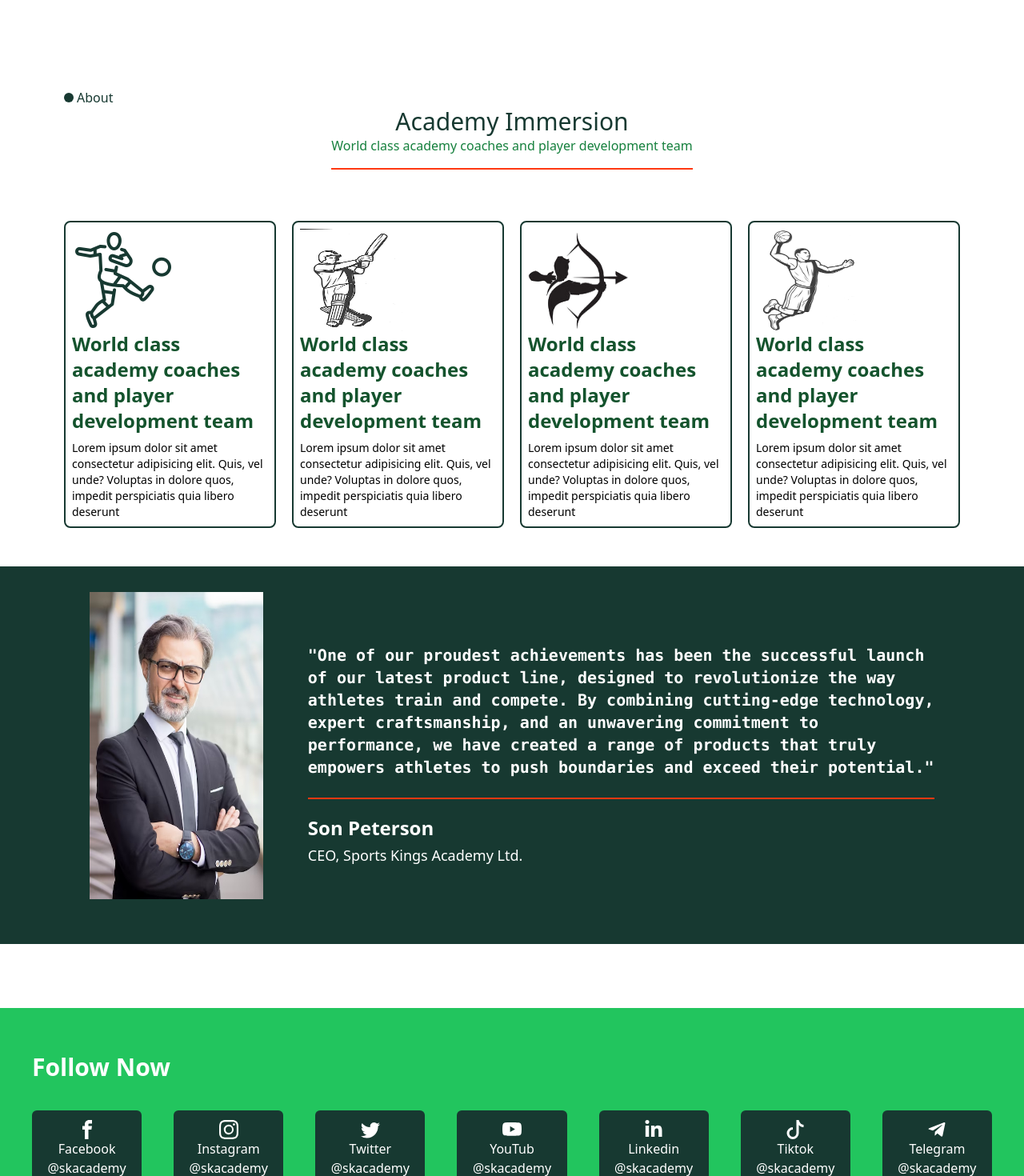
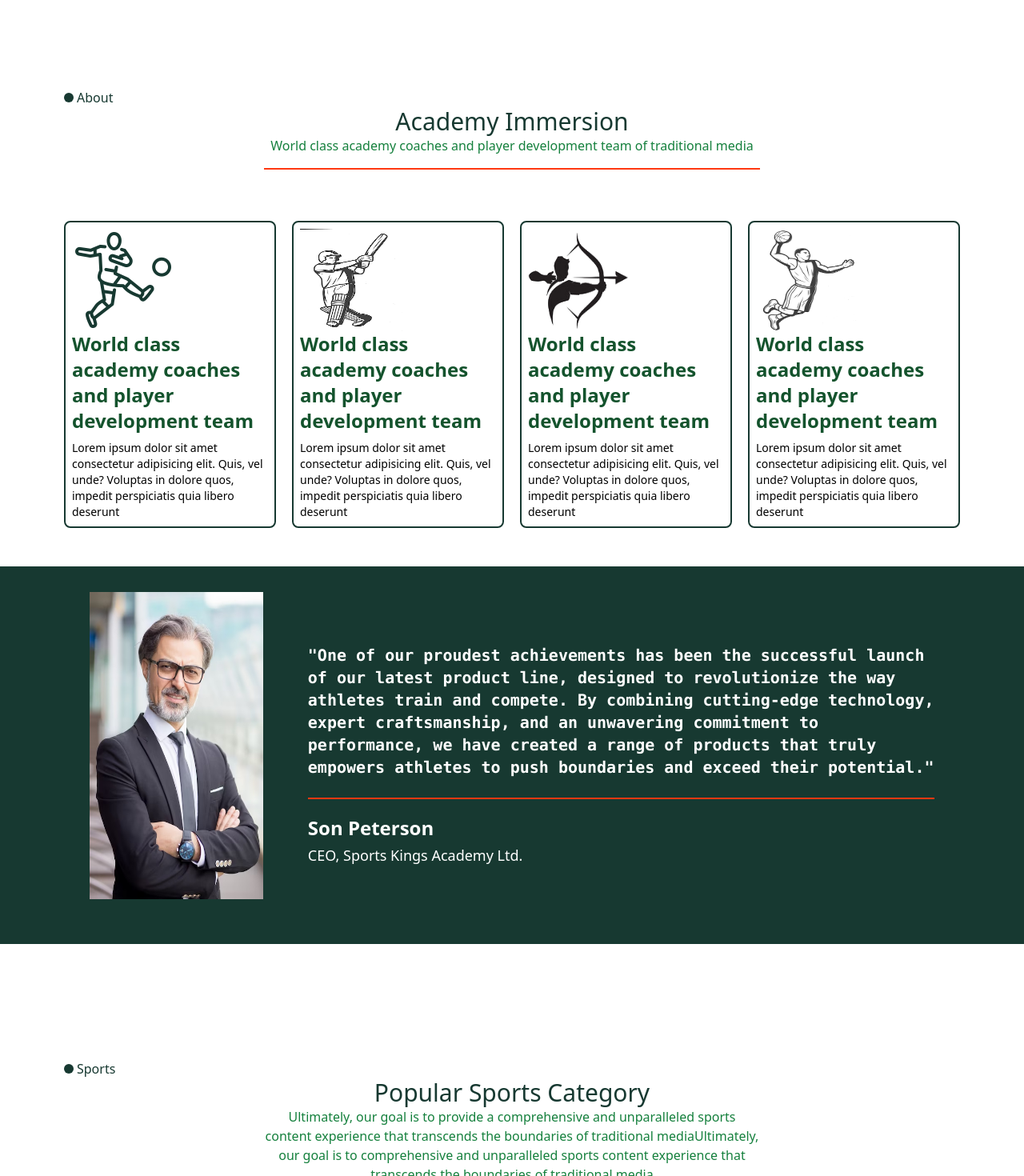
Before and after one commit to saifularafat/sports_academy_client, a React (Vite) app: page / in a window 1280 px wide. Shown: the part 600-2070 px from the top of the page at 80% size. Built offline with nearby package versions, Linux system fonts and the light colour scheme; no server answers.

Commit message:
Popular sports section added

```diff
--- a/src/component/sectionTitle.jsx
+++ b/src/component/sectionTitle.jsx
@@ -4,14 +4,21 @@ const SectionTitle = ({ name, title, subTitle }) => {
     return (
         <Container>
             <div className="py-16">
-                <div className="flex items-center text-start">
+                <div
+                    data-aos="fade-down"
+                    data-aos-easing="linear"
+                    data-aos-duration="1000"
+                    className="flex items-center text-start">
                     <span className="p-[6px] rounded-full bg-main_color"></span>
                     <p className="text-base font-medium text-main_color pl-1">{name}</p>
                 </div>
-                <div className="flex flex-col items-center">
+                <div
+                    data-aos="flip-up"
+                    data-aos-duration="1500"
+                    className="flex flex-col items-center">
                     <div className="text-center border-b-2 border-color-btn pb-4">
                         <h3 className="text-3xl font-medium text-main_color">{title}</h3>
-                        <p className="text-base font-normal text-green-700">{subTitle}</p>
+                        <p className="text-base font-normal text-green-700 md:w-[620px] md:mx-auto">{subTitle}</p>
                     </div>
                 </div>
             </div>
--- a/src/pages/Home/About/About.jsx
+++ b/src/pages/Home/About/About.jsx
@@ -5,11 +5,11 @@ import Sports from "./Sports";
 
 const About = () => {
     return (
-        <div className="mb-20 mt-10">
+        <div className="md:mb-20 mb-4 mt-10">
             <SectionTitle
                 name='About'
                 title='Academy Immersion'
-                subTitle='World class academy coaches and player development team'
+                subTitle='World class academy coaches and player development team of traditional media'
             />
             <Sports />
             <CEO />
--- a/src/pages/Home/About/CEO.jsx
+++ b/src/pages/Home/About/CEO.jsx
@@ -4,7 +4,11 @@ const CEO = () => {
     return (
         <div className="bg-main_color p-8 mt-12">
             <Container>
-                <div className="md:flex flex-row items-center justify-between gap-14">
+                <div
+                data-aos="flip-left"
+                    data-aos-easing="ease-out-cubic"
+                    data-aos-duration="2000"
+                    className="md:flex flex-row items-center justify-between gap-14">
                     <div className='mb-6'>
                         <img src={ceo} alt="ceo" className='md:h-96 md:w-[1240px]' />
                     </div>
--- a/src/pages/Home/About/Sports.jsx
+++ b/src/pages/Home/About/Sports.jsx
@@ -24,8 +24,8 @@ const Sports = () => {
                     <p className="text-sm text-black">Lorem ipsum dolor sit amet consectetur adipisicing elit. Quis, vel unde? Voluptas in dolore quos, impedit perspiciatis quia libero deserunt</p>
                 </div>
                 <div
-                    data-aos="zoom-out"
-                    className="sports_div">
+                   data-aos="zoom-in-down"
+                   className="sports_div">
                     <img src={icon3} alt="" className="md:w-32 md:h-32" />
                     <h4 className="text-2xl font-semibold text-green-900 pb-2">World class academy coaches and player development team</h4>
                     <p className="text-sm text-black">Lorem ipsum dolor sit amet consectetur adipisicing elit. Quis, vel unde? Voluptas in dolore quos, impedit perspiciatis quia libero deserunt</p>
--- a/src/pages/Home/Home/Home.jsx
+++ b/src/pages/Home/Home/Home.jsx
@@ -1,5 +1,6 @@
 import About from "../About/About";
 import Banner from "../Banner/Banner";
+import PopularSports from "../PopularSports/PopularSports";
 
 const Home = () => {
 
@@ -7,6 +8,7 @@ const Home = () => {
         <div>
             <Banner />
             <About />
+            <PopularSports />
         </div>
     );
 };
--- a/src/pages/Home/PopularSports/PopularSports.jsx
+++ b/src/pages/Home/PopularSports/PopularSports.jsx
@@ -1,7 +1,14 @@
+import SectionTitle from "../../../component/sectionTitle";
 
 const PopularSports = () => {
+
     return (
         <div>
+            <SectionTitle
+            name='Sports'
+            title='Popular Sports Category'
+            subTitle='Ultimately, our goal is to provide a comprehensive and unparalleled sports content experience that transcends the boundaries of traditional mediaUltimately, our goal is to comprehensive and unparalleled sports content experience that transcends the boundaries of traditional media' />
+
 
         </div>
     );
```
